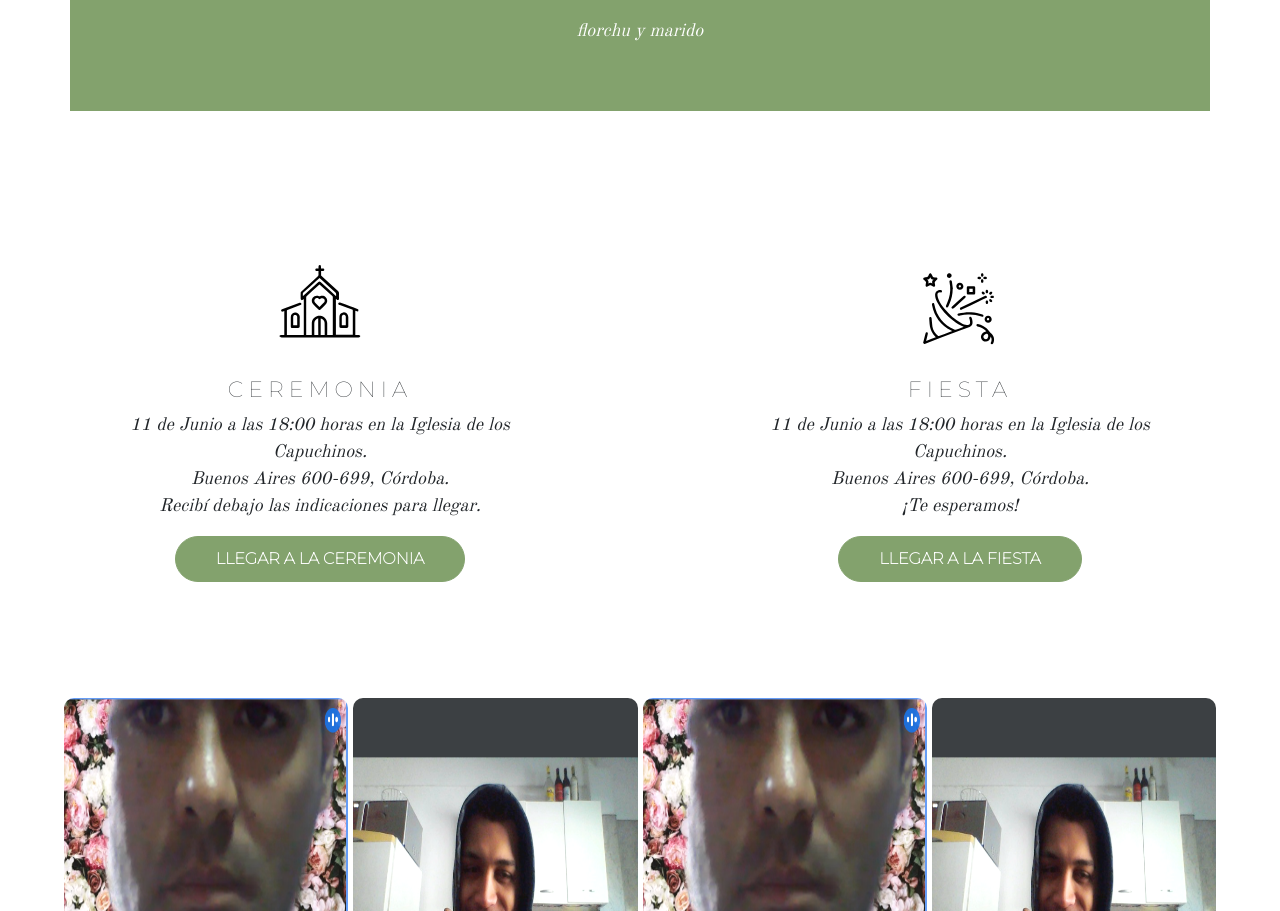
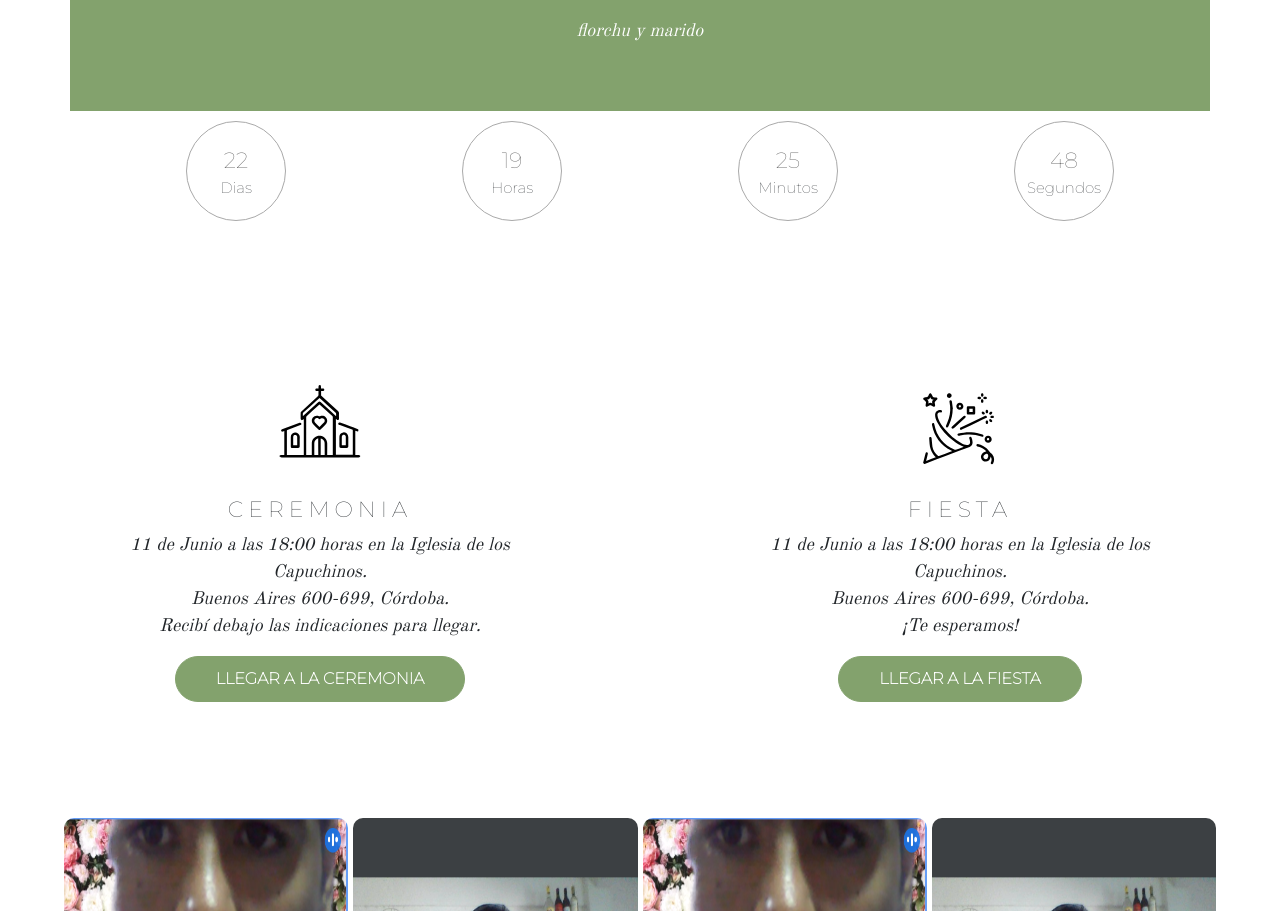
Before and after one commit to teixeira26/bodita-laraDario, a React (Create React App) app: page / in a window 1280 px wide. Shown: the part 1069-1980 px from the top of the page. Built offline with nearby package versions, Linux system fonts and the light colour scheme.

Commit message:
cuenta regresiva

```diff
--- a/src/Components/App.jsx
+++ b/src/Components/App.jsx
@@ -4,6 +4,7 @@ import CardMapa from './CardMapa/CardMapa.jsx';
 import Galeria from './Galeria/Galeria.jsx';
 import Regalos from './Regalos/Regalos.jsx';
 import './app.css'
+import StopWatch from './CuentaRegresiva/StopWatch.jsx';
 
 function App() {
   const ceremonia = {
@@ -30,6 +31,7 @@ function App() {
     <div className="App">
       <Portada></Portada>
       <Bienvenido></Bienvenido>
+      <StopWatch></StopWatch>
       <section className='iconos'>
         <CardMapa icono={ceremonia.iconoIglesia} urlButton={ceremonia.urlButton} titulo={ceremonia.tituloCeremonia} textol1={ceremonia.textoCeremonial1} textol2={ceremonia.textoCeremonial2} textol3={ceremonia.textoCeremonial3} textoButton={ceremonia.textoButton}></CardMapa>
         <CardMapa icono={fiesta.iconoIglesia} urlButton={fiesta.urlButton} titulo={fiesta.titulofiesta} textol1={fiesta.textofiestal1} textol2={fiesta.textofiestal2} textol3={fiesta.textofiestal3} textoButton={fiesta.textoButton}></CardMapa>
--- /dev/null
+++ b/src/Components/CuentaRegresiva/StopWatch.css
@@ -0,0 +1,80 @@
+.wrapper{
+    margin-left: 20%;
+}
+
+.cuenta-regresiva{
+    display: grid;
+    text-align: center;
+    padding: 10px;
+    height: auto;
+    font-family: 'Montserrat', sans-serif;
+    font-size: 18px;
+}
+.countdown{
+    display: flex;
+    justify-content:space-evenly;
+    align-items: center;
+    height: 100px;
+    flex-wrap: wrap;
+    width: 100vw;
+}
+
+
+.countdown-days{
+    display: flex;
+    justify-content: center;
+    align-items: center;
+    flex-direction: column;
+    border: 1px solid darkgrey;
+    border-radius: 50px;
+    width: 100px;
+    height: 100px;
+}
+
+
+.dayNum{
+
+    color: rgb(86, 86, 86);
+    font-family: Montserrat, sans-serif;
+    font-size: 22px;
+}
+
+.dayName{
+    display: flex;
+    justify-content: center;
+    align-items: center;
+    font-size: 15px;
+    font-family: 'Montserrat', sans-serif;
+}
+
+.countdown-hours{
+    display: flex;
+    justify-content: center;
+    align-items: center;
+    flex-direction: column;
+    height: 100px;
+    border: 1px solid darkgrey;
+    border-radius: 50px;
+    width: 100px;
+}
+.countdown-minutes{
+    display: flex;
+    justify-content: center;
+    flex-direction: column;
+    align-items: center;
+    height: 100px;
+    border: 1px solid darkgrey;
+    border-radius: 50px;
+    width: 100px;
+}
+
+.countdown-seconds{
+    display: flex;
+    justify-content: center;
+    flex-direction: column;
+    align-items: center;
+    height: 100px;
+    border: 1px solid darkgrey;
+    border-radius: 50px;
+    width: 100px;
+}
--- /dev/null
+++ b/src/Components/CuentaRegresiva/StopWatch.jsx
@@ -0,0 +1,93 @@
+
+import React, { useEffect ,useRef, useState } from "react";
+import "./StopWatch.css";
+
+
+function StopWatch() {
+
+    const [timeDay, setTimeDay] = useState("00");
+    const [timeHour, setTimeHour] = useState("00");
+    const [timeMinutes, setTimeMinutes] = useState("00");
+    const [timeSeconds, setTimeSeconds] = useState("00");
+
+ let interval= useRef();
+
+ const starTimer = () => {
+      const countdownDate = new Date('oct 20 2022 09:00:00').getTime();
+
+      interval= setInterval(() => {
+        const now = new Date().getTime();
+        const distance = countdownDate - now;
+
+        const days = Math.floor(distance / (1000 * 60 * 60 *24)) ;
+        const hours = Math.floor((distance % (1000 * 60 * 60 * 24) / (1000 * 60 * 60)));
+        const minutes = Math.floor((distance % (1000 * 60 * 60)) / (1000 * 60));
+        const seconds = Math.floor((distance % (1000 * 60)) / 1000);
+
+        if(distance < 0){
+            clearInterval(interval.current);
+        }else{
+          setTimeDay(days);
+          setTimeHour(hours);
+          setTimeMinutes(minutes);
+          setTimeSeconds(seconds);
+        }
+
+      }, 1000)
+ };
+  useEffect(()=> {
+    starTimer();
+    return () => {
+      clearInterval(interval.current);
+    }
+  })
+  return (
+
+    <section className="cuenta-regresiva">
+
+
+    <div className="countdown">
+
+      <div className="countdown-days">
+           <span className="dayNum">
+             <div>{timeDay}</div>
+          </span>
+          <span className="dayName">Dias</span>
+      </div>
+
+
+      <div className="countdown-hours">
+
+          <span className="dayNum">
+             <div>{timeHour}</div>
+          </span>
+          <span className="dayName">Horas</span>
+      </div>
+
+
+      <div className="countdown-minutes">
+
+          <span className="dayNum">
+             <div>{timeMinutes}</div>
+          </span>
+          <span className="dayName">Minutos</span>
+
+      </div>
+
+
+      <div className="countdown-seconds">
+
+          <span className="dayNum">
+             <div>{timeSeconds}</div>
+          </span>
+          <span className="dayName">Segundos</span>
+          </div>
+      </div>
+
+
+
+      </section>
+  );
+  }
+
+export default StopWatch;
```
Also changed, not shown: 1 other file (tests, documents, lock files or other folders).
